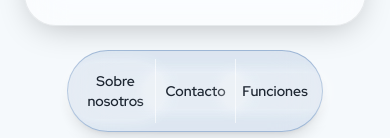
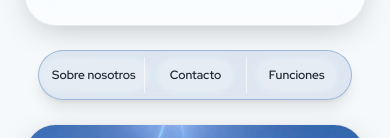
Before and after one commit to ssei-natales/ssei-natales, a Next.js app: page / in a window 390 px wide. Shown: the part 706-844 px from the top of the page. Built offline with nearby package versions, Linux system fonts and the light colour scheme; no server answers.

Commit message:
Arreglar barra secundaria en mobile y recortar el brillo dentro de la barra

```diff
--- a/src/components/secondary-nav.tsx
+++ b/src/components/secondary-nav.tsx
@@ -13,14 +13,14 @@ export function SecondaryNav() {
   const pathname = usePathname();
 
   return (
-    <nav className="animate-in fade-in slide-in-from-bottom-2 border-blue/30 bg-blue/10 mx-auto mt-6 grid w-3/4 grid-cols-3 rounded-full border px-2 py-2 shadow-lg backdrop-blur-xl duration-700">
+    <nav className="animate-in fade-in slide-in-from-bottom-2 border-blue/30 bg-blue/10 mx-auto mt-6 grid w-11/12 grid-cols-3 overflow-hidden rounded-full border px-1 py-1.5 shadow-lg backdrop-blur-xl duration-700 sm:w-3/4 sm:px-2 sm:py-2">
       {links.map((link, i) => {
         const active = pathname === link.href;
         return (
           <div key={link.href} className={`flex items-center justify-center py-1 ${i > 0 ? "border-l border-white/60" : ""}`}>
             <Link
               href={link.href}
-              className={`rounded-full px-5 py-2 text-center text-sm font-semibold shadow-[0_0_16px_rgba(255,255,255,0.6)] transition-colors ${
+              className={`rounded-full px-2.5 py-1.5 text-center text-xs font-semibold whitespace-nowrap shadow-[0_0_10px_rgba(255,255,255,0.55)] transition-colors sm:px-5 sm:py-2 sm:text-sm ${
                 active ? "bg-white/50 text-foreground" : "bg-white/25 text-foreground/90 hover:bg-white/40"
               }`}
             >
```
